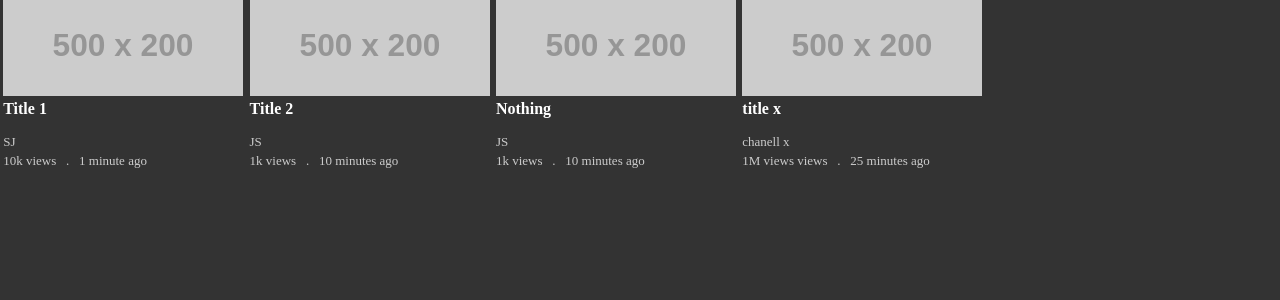
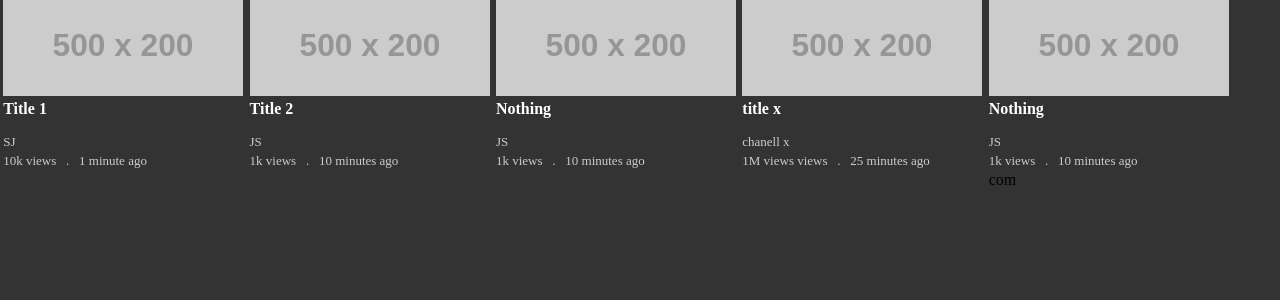
Before and after one commit to sjTheSahilJoseph/The-React, a React (Create React App) app in the folder first_app/: page / in a window 1280 px wide. Shown: the top 300 px of the page. Built offline with nearby package versions, Linux system fonts and the light colour scheme.

Commit message:
Children Prop

```diff
--- a/first_app/src/App.js
+++ b/first_app/src/App.js
@@ -1,4 +1,5 @@
 import Video from "./components/Video";
+import Com from "./components/Com";
 import "./App.css";
 
 function App() {
@@ -17,6 +18,7 @@ function App() {
                 <Video title="Title 2" channel="JS" views="1k" time="10 minutes ago" />
                 <Video channel="JS" views="1k" time="10 minutes ago" />
                 <Video {...data}/>
+                <Video channel="JS" views="1k" time="10 minutes ago" children={<Com/>}/>
             </div>
         </>
     );
--- /dev/null
+++ b/first_app/src/components/Com.js
@@ -0,0 +1,10 @@
+function Com() {
+
+
+    return (
+
+<>com</>
+    );
+}
+
+export default Com;
--- a/first_app/src/components/Video.js
+++ b/first_app/src/components/Video.js
@@ -6,6 +6,7 @@ function Video(props) {
     let channel = props.channel;
     let views = props.views;
     let time = props.time;
+    let children = props.children;
 
     return (
 
@@ -17,6 +18,9 @@ function Video(props) {
                 <div className='title'>{title}</div>
                 <div className='channel'>{channel}</div>
                 <div className='views'>{views} views <span>.</span> {time}</div>
+        {children}
+        {// That's how we can use children prop. It is a component.
+        }
             </div>
         </>
 
```
